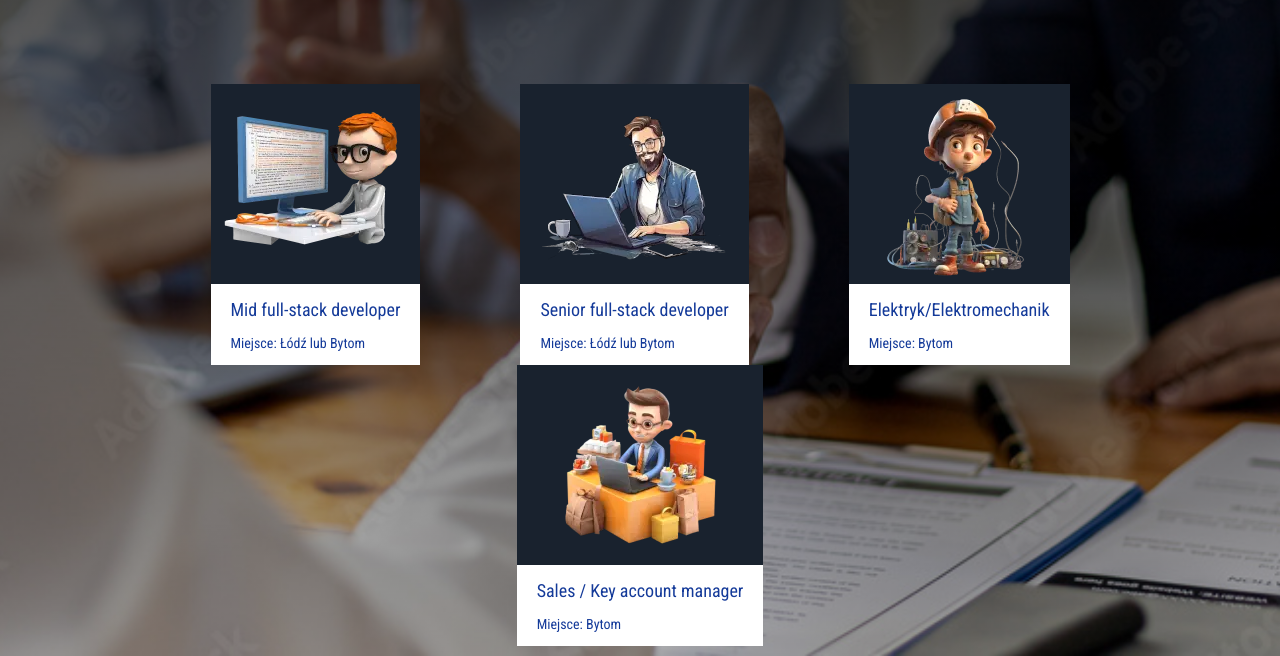
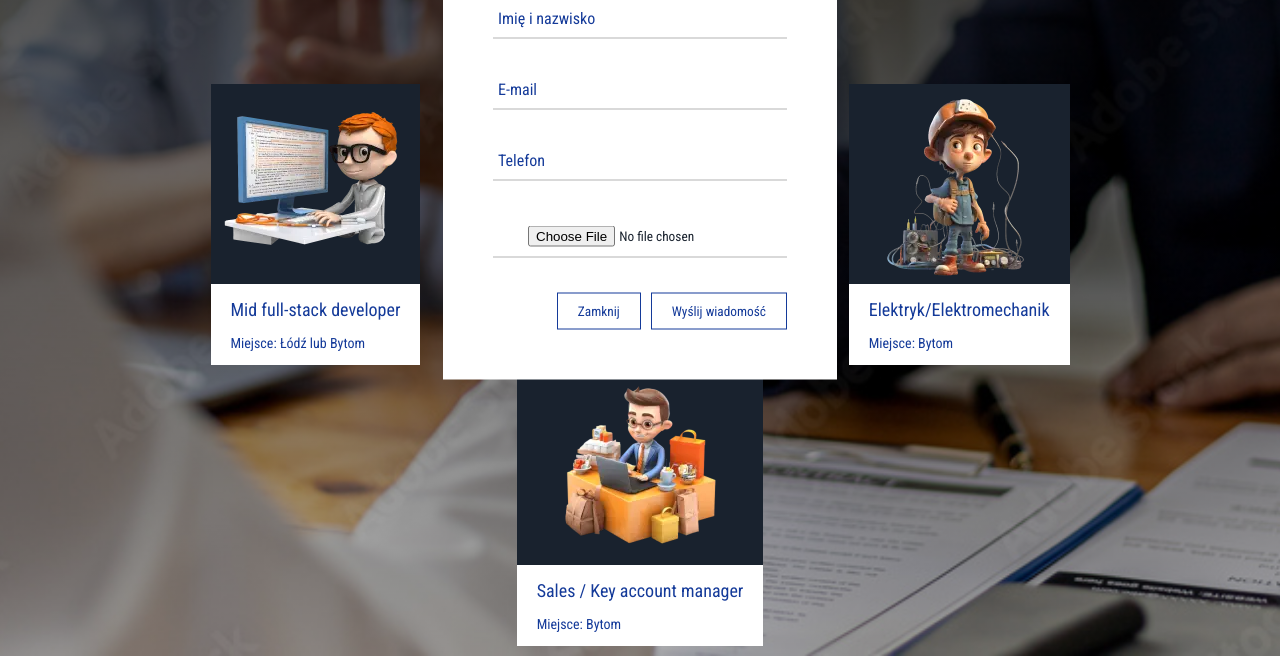
Before and after one commit to rafalbedkowski/TMS-Web-Page, a website: page src/job/index.html in a window 1280 px wide. Shown: the part 234-890 px from the top of the page. Drawn offline with nearby package versions, Linux system fonts and the light colour scheme; files that its build step writes are made by us from their sources; files whose address does not match are found by name.

Commit message:
Add apply formular cd..

```diff
--- a/src/job/index.html
+++ b/src/job/index.html
@@ -85,7 +85,7 @@
                 <li>Język angielski B2</li>
               </ul>
             </div>
-            <h3>Możemy Ci zaoferować</h3>
+            <h3>Oferujemy</h3>
             <div class="offer">
               <ul>
                 <li>Umowa o pracę lub B2B</li>
@@ -132,7 +132,7 @@
                 <li>Język angielski B2</li>
               </ul>
             </div>
-            <h3>Możemy Ci zaoferować</h3>
+            <h3>Oferujemy</h3>
             <div class="offer">
               <ul>
                 <li>Umowa o pracę lub B2B</li>
@@ -290,6 +290,42 @@
           </div>
         </div>
       </div>
+      <div class="apply-container">
+        <form action="" method="post">
+          <div class="item">
+            <input
+              type="text"
+              name="name"
+              id="name"
+              title="Proszę podać swoje imię"
+              required
+            />
+            <label for="name">Imię i nazwisko</label>
+          </div>
+          <div class="item">
+            <input
+              type="text"
+              name="e-mail"
+              id="e-mail"
+              title="Proszę podać swój adres e-mail"
+              required
+            />
+            <label for="e-mail">E-mail</label>
+          </div>
+          <div class="item">
+            <input type="text" name="phone" required id="phone" />
+            <label for="phone">Telefon</label>
+          </div>
+
+          <div class="item">
+            <input type="file">
+          </div>
+          <div class="btn-container">
+            <button type="reset">Zamknij</button>
+            <button type="submit">Wyślij wiadomość</button>
+          </div>
+        </form>
+      </div>
     </section>
   </body>
 </html>
--- a/src/styles/style.scss
+++ b/src/styles/style.scss
@@ -157,6 +157,12 @@ body {
   background-color: $main-section-bgc-color;
   //   background-color: #fff;
   position: relative;
+  background: linear-gradient(rgba(20, 58, 153, 0.9), rgba(0, 0, 0, 0.3)),
+    url("../images/hero.webp");
+  background-size: cover;
+  background-repeat: no-repeat;
+  background-size: cover;
+  background-position: center;
 
   .content-container-title {
     font-size: $display-header;
@@ -375,6 +381,88 @@ body {
       cursor: pointer;
     }
   }
+  .apply-container {
+    position: absolute;
+    top: 50%;
+   left: 50%;
+    background-color: #fff;
+    color: $base-color-blue;
+    max-width: 300px;
+    display: flex;
+    flex-direction: column;
+    padding: 50px 50px;
+    font-family: "Roboto Condensed";
+    transform: translate(-50%, -50%);
+
+    form {
+      display: flex;
+      flex-direction: column;
+      justify-content: center;
+      align-items: start;
+
+      .item {
+        position: relative;
+        margin-bottom: 35px;
+        width: 100%;
+      }
+
+      label {
+        position: absolute;
+        bottom: 0;
+        left: 5px;
+        transition: 1s all;
+        line-height: 40px;
+      }
+
+      input
+       {
+        padding: 10px 35px;
+        width: 100%;
+        border: none;
+        border-bottom: 1px solid #b3b3b3;
+        box-sizing: border-box;
+        font-family: "Roboto Condensed";
+        background-color: transparent;
+        color: $main-section-bgc-color;
+
+        &:focus {
+          outline: none;
+        }
+      }
+
+      input:hover + label,
+      input:focus + label,
+      input:valid + label {
+        bottom: 20px;
+        opacity: 0.8;
+        font-size: 12px;
+      }
+
+      .btn-container{
+        display: flex;
+        width: 100%;
+        flex-direction: row;
+        justify-content: end;
+
+
+      button {
+        font-family: "Roboto Condensed";
+        padding: 10px 20px;
+        background-color: #fff;
+        color: $base-color-blue;
+        cursor: pointer;
+        border: 1px solid $base-color-blue;
+        margin-left: 10px;
+        transition: 0.3s all;
+
+        &:hover {
+          background-color: $base-color-blue;
+          color: #fff;
+        }
+      }
+    }
+  }
+  }
 }
 
 .content-container {
@@ -408,12 +496,20 @@ body {
   }
 }
 
-.case-container {
+.case-section {
   padding-top: $navigation-menu-size;
   text-align: center;
-  background-color: $main-section-bgc-color;
+  // background-color: $main-section-bgc-color;
 
-  .case-container-title {
+  background-color: rgba(0, 0, 0, 0.25);
+  background: linear-gradient(rgba(0, 0, 0, 0.8), rgba(0, 0, 0, 0.3)),
+    url("../images/case.webp");
+  background-size: cover;
+  background-repeat: no-repeat;
+  background-size: cover;
+  background-position: center;
+
+  .case-section-title {
     text-align: center;
     font-size: $display-header;
     color: #fff;
```
Also changed, not shown: src/about/index.html (+6 -2 lines), src/studies/index.html (+8 -4 lines), dist/about/index.html, dist/images/case.jpg (added), dist/images/case.webp (added), dist/images/hero.jpg (added), dist/images/hero.webp (added), dist/job/index.html, dist/studies/index.html, dist/styles/style.css, src/images/case.jpg (added), src/images/hero.jpg (added), 1 other file.
